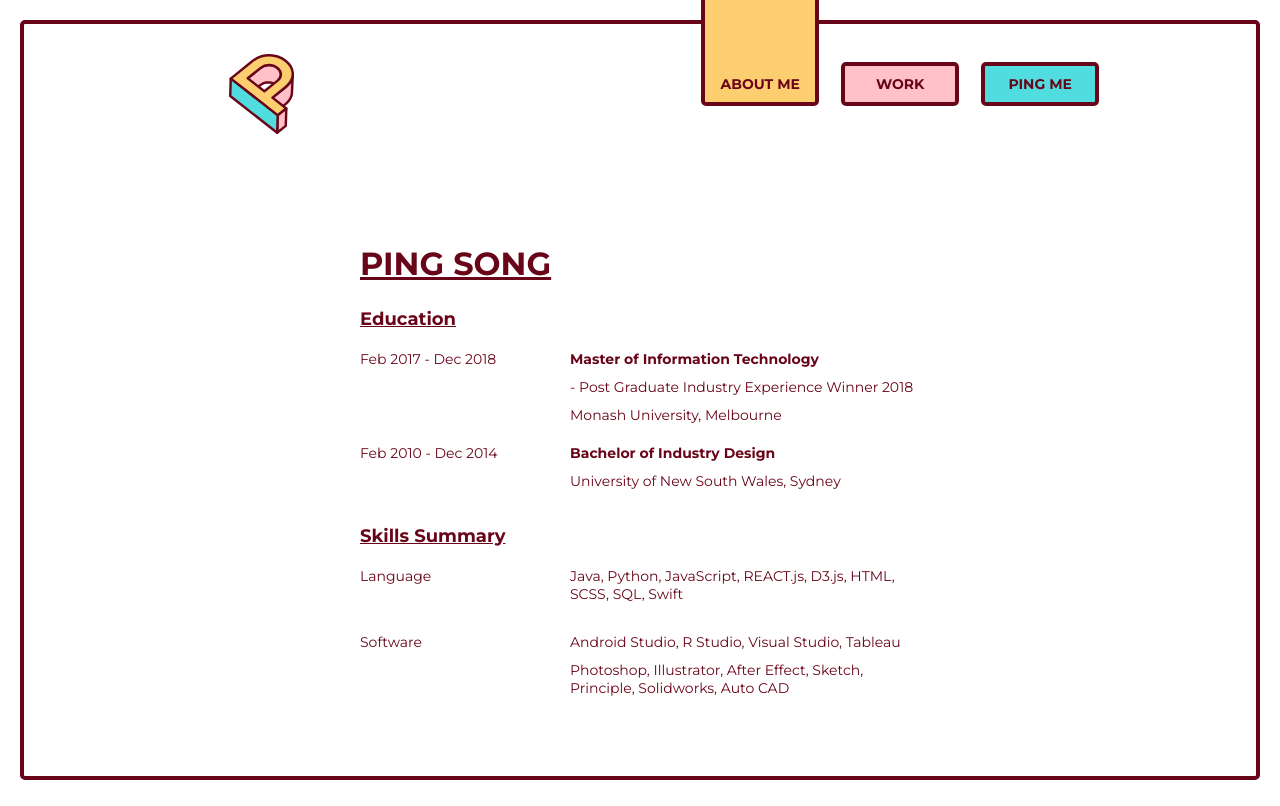
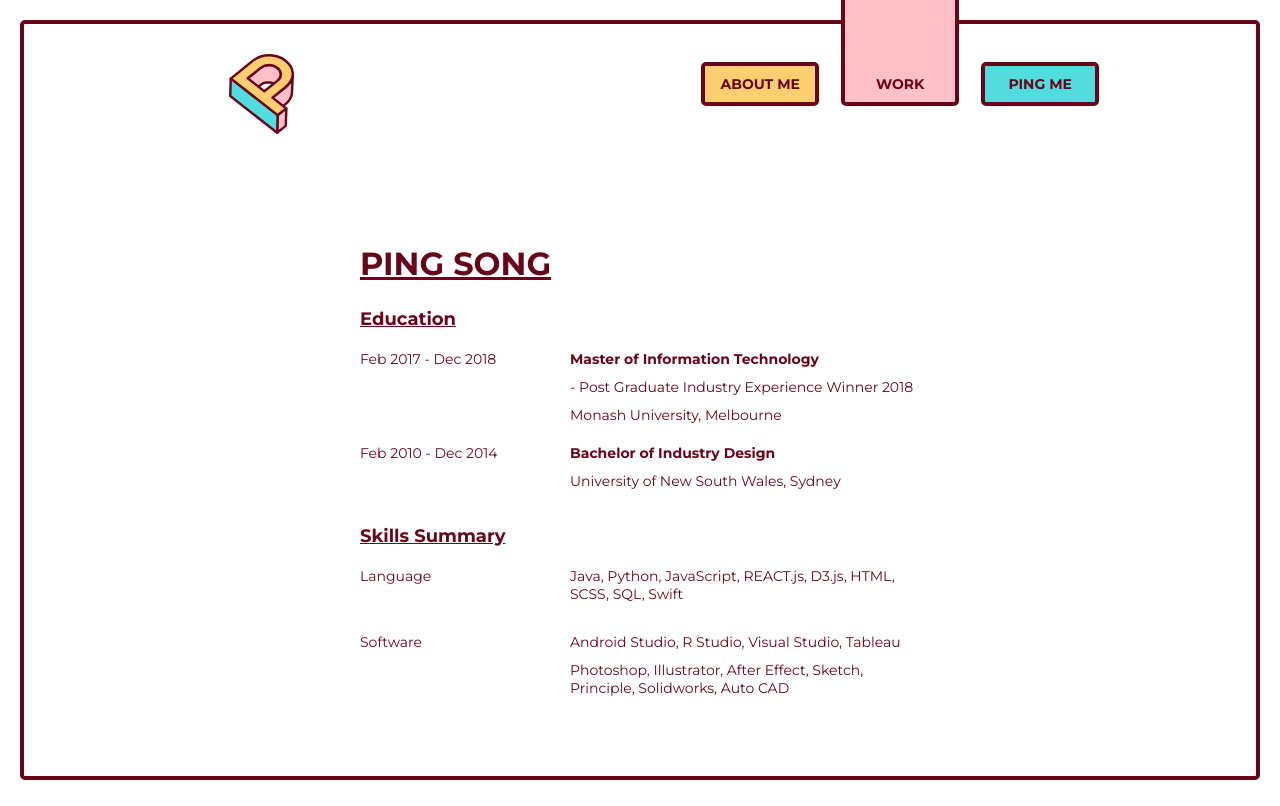
Before and after one commit to pson0001/pingss-cv, a React (Create React App) app: page /AboutMe in a window 1280 px wide. Built offline with nearby package versions, Linux system fonts and the light colour scheme.

Commit message:
update url

```diff
--- a/package.json
+++ b/package.json
@@ -2,7 +2,7 @@
   "name": "pingss",
   "version": "0.1.0",
   "private": true,
-  "homepage": "https://pson0001.github.io/pingss-cv-digital-2019/",
+  "homepage": "https://pson0001.github.io/pingss-cv/",
   "dependencies": {
     "gh-pages": "^2.0.1",
     "node-sass": "^4.11.0",
--- a/src/components/Navigation.jsx
+++ b/src/components/Navigation.jsx
@@ -41,15 +41,15 @@
   }
   useEffect(() => {
     let pathName = window.location.pathname
-    if (pathName === "/") {
+    if (pathName === "pson0001.github.io/pingss-cv/") {
       setActiveAboutPage(false)
       setActiveWorkPage(false)
       setActiveContactPage(false)
-    } else if (pathName === "/AboutMe") {
+    } else if (pathName === "pson0001.github.io/pingss-cv//AboutMe") {
       setActiveAboutPage(true)
       setActiveWorkPage(false)
       setActiveContactPage(false)
-    } else if (pathName === "/Contact") {
+    } else if (pathName === "pson0001.github.io/pingss-cv//Contact") {
       setActiveAboutPage(false)
       setActiveWorkPage(false)
       setActiveContactPage(true)
```
Also changed, not shown: 62 other files (tests, documents, lock files or other folders).
